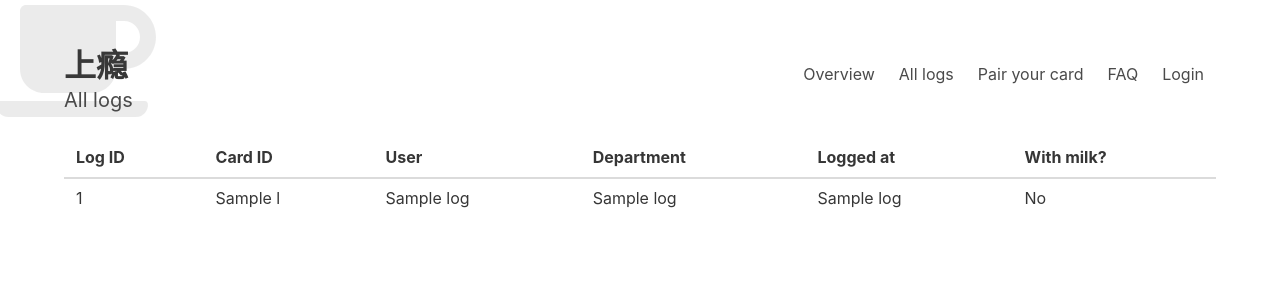
After one commit to marianhlavac/shangyin, a Python web app: template shangyin/server/templates/all.html in a window 1280 px wide. The commit adds this page. Shown: the top 300 px of the page. Run offline with Jinja, Linux system fonts and the light colour scheme; the template is opened without the code that fills it: most values are stand-ins (such as "Sample title", 1, 10 or a date in 2020); some libraries are stand-ins or nearby versions.

Commit message:
Finish web stats displaying

```diff
--- /dev/null
+++ b/shangyin/server/templates/all.html
@@ -0,0 +1,31 @@
+{% extends 'base.html' %}
+{% block title %}All logs{% endblock %}
+{% block content %}
+<meta http-equiv="refresh" content="10">
+<table class="table" width="100%">
+    <thead>
+        <tr>
+            <th>Log ID</th>
+            <th>Card ID</th>
+            <th>User</th>
+            <th>Department</th>
+            <th>Logged at</th>
+            <th>With milk?</th>
+        </tr>
+    </thead>
+    <tbody>
+        {% for log in logs %}
+            <tr>
+                <tr>
+                    <td>{{ log[0] }}</td>
+                    <td>{{ log[1][:8] }}</td>
+                    <td>{{ log[5] }}</td>
+                    <td>{{ log[6] }}</td>
+                    <td>{{ log[2] }}</td>
+                    <td>{{ 'Yes' if log[3] else 'No' }}</td>
+                </tr>
+            </tr>
+        {% endfor %}
+    </tbody>
+</table>
+{% endblock %}
--- /dev/null
+++ b/shangyin/server/templates/base.html
@@ -0,0 +1,42 @@
+<!doctype html>
+<html>
+    <head>
+        <meta charset="utf-8">
+        <title>shangyin</title>
+        <link rel="stylesheet" href="https://cdnjs.cloudflare.com/ajax/libs/bulma/0.7.1/css/bulma.css" />
+        <script defer src="https://use.fontawesome.com/releases/v5.0.7/js/all.js"></script>
+        <script src="https://cdnjs.cloudflare.com/ajax/libs/Chart.js/2.7.2/Chart.bundle.min.js"></script>
+        <meta name="viewport" content="width=device-width, initial-scale=1">
+    </head>
+    <body>
+        <section class="section">
+            <div class="container">
+                <div class="columns">
+                    <div class="column">
+                        <span class="icon" style="font-size: 128px;position:absolute;top:0.1em;opacity:0.1;">
+                            <i class="fas fa-coffee"></i>
+                        </span>
+                        <h1 class="title">
+                            上瘾
+                        </h1>
+                        <p class="subtitle">
+                            {% block title %}{% endblock %}
+                        </p>
+                    </div>
+                    <div class="column">
+                        <nav class="navbar" role="navigation" aria-label="navigation">
+                            <div class="navbar-end">
+                                <a class="navbar-item" href="/">Overview</a>
+                                <a class="navbar-item" href="/all">All logs</a>
+                                <a class="navbar-item">Pair your card</a>
+                                <a class="navbar-item">FAQ</a>
+                                <a class="navbar-item">Login</a>
+                            </div>
+                        </nav>
+                    </div>
+                </div>
+                <main>{% block content %}{% endblock %}</main>
+            </div>
+        </section>
+    </body>
+</html>
```
Also changed, not shown: shangyin/server/server.py (+20 -3 lines), shangyin/server/templates/index.html (+19 -52 lines).
